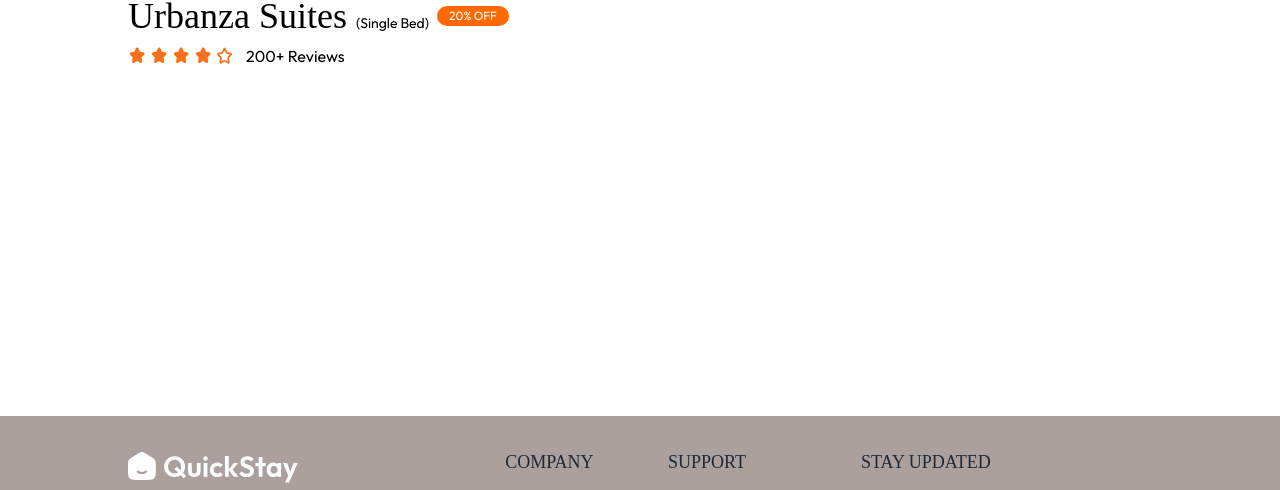
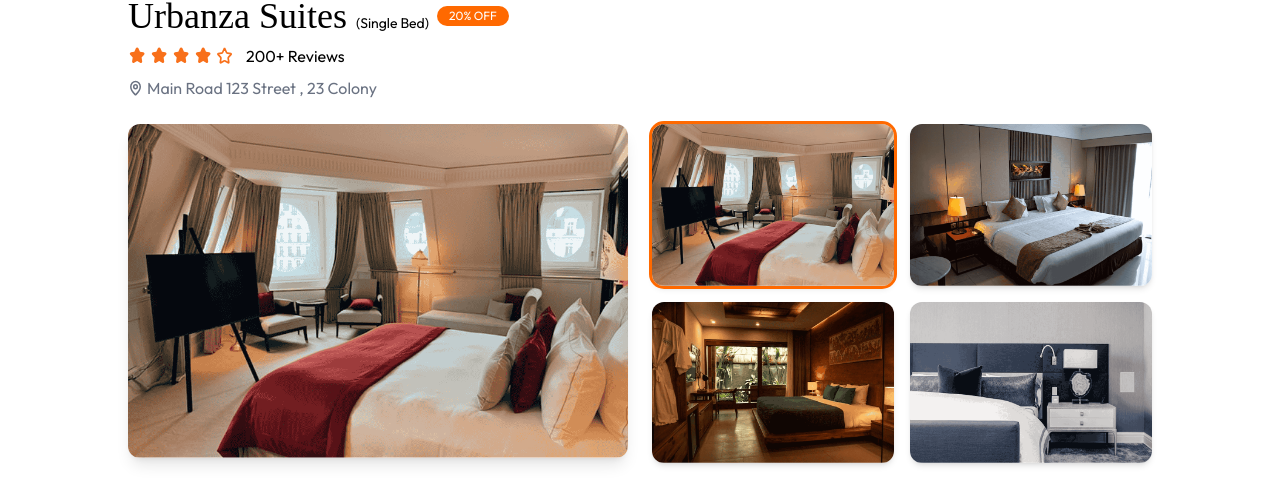
Before and after one commit to UziAlam/hotel-booking-project, a React (Vite) app in the folder client/: page /rooms/67f763d8197ac559e4089b7a in a window 1280 px wide. Shown: the part 144-634 px from the top of the page. Built offline with nearby package versions, Linux system fonts and the light colour scheme; no server answers; a web font is replaced by a local one.

Commit message:
Updated Version

```diff
--- a/client/src/pages/RoomDetails.jsx
+++ b/client/src/pages/RoomDetails.jsx
@@ -1,7 +1,8 @@
 import React, { useEffect, useState } from 'react'
 import { useParams } from 'react-router-dom'
-import { roomsDummyData } from '../assets/assets'
+import { roomsDummyData, assets } from '../assets/assets'
 import StarRating from '../components/StarRating'
+
 
 const RoomDetails = () => {
 
@@ -31,8 +32,24 @@
         </div>
 
         {/* ROOM ADDRESS */}
+        <div className='flex items-center gap-1 text-gray-500 mt-2'>
+            <img src={assets.locationIcon} alt='location-icon' />
+            <span> {room.hotel.address} </span>
+        </div>
 
+        {/* ROOM IMAGES */}
 
+        <div className='flex flex-col lg:flex-row mt-6 gap-6'>
+            <div className='lg:w-1/2 w-full'>
+                <img src={mainImage} alt='room-image' className='w-full rounded-xl shadow-lg object-cover' />
+            </div>
+            <div className='grid grid-cols-2 gap-4 lg:w-1/2 w-full'>
+                {room?.images.length > 1 && room.images.map((image, index)=>(
+                    <img onClick= {()=>setmainImage(image)}
+                    key={index} src= {image} alt="Room Image"
+                    className={`w-full rounded-xl shadow-md object-cover cursor-pointer ${mainImage === image && 'outline-3 outline-orange-500'}`}/>))}
+            </div>
+        </div>
 
     </div>
   )
```
